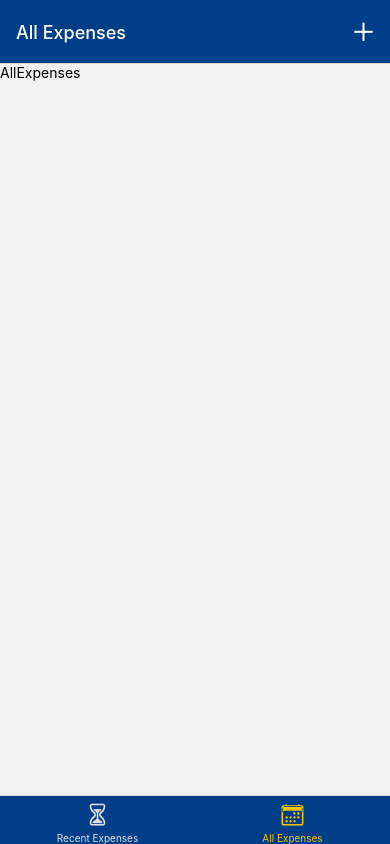
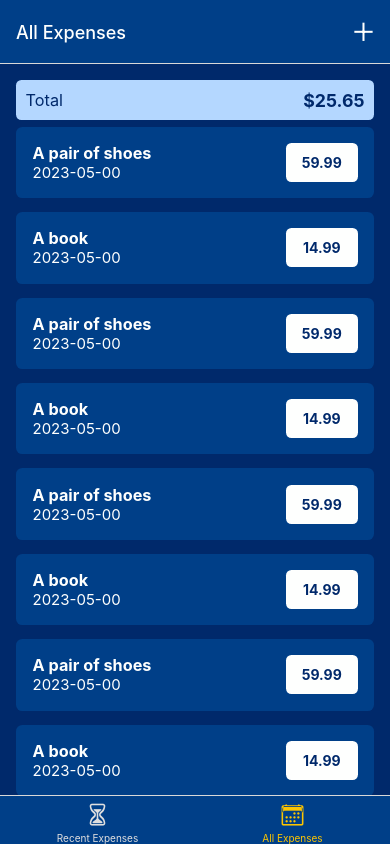
Before and after one commit to washtakzo/expense-tracker-app, a React Native app: screen /AllExpenses in a window 390 px wide. Built offline with nearby package versions, Linux system fonts and the light colour scheme.

Commit message:
UI implementation

```diff
--- a/screens/AllExpenses.tsx
+++ b/screens/AllExpenses.tsx
@@ -1,14 +1,44 @@
-import { StyleSheet, Text, View } from "react-native";
+import { StyleSheet, Text, View, FlatList, Dimensions } from "react-native";
 import React from "react";
+import Expense from "../components/Expense";
+import { DUMMY_EXPENSES } from "../utils/dummy-data";
+import { themeColors } from "../utils/colors";
+import Total from "../components/Total";
 
 const AllExpenses = () => {
   return (
-    <View>
-      <Text>AllExpenses</Text>
+    <View style={styles.screen}>
+      <View style={styles.totalContainer}>
+        <Total title="Total" amount="$25.65" />
+      </View>
+      <FlatList
+        data={DUMMY_EXPENSES}
+        keyExtractor={(item) => item.id.toString()}
+        renderItem={({ item }) => (
+          <View style={styles.expenseContainer}>
+            <Expense title={item.title} date={item.date} amount={item.amount} />
+          </View>
+        )}
+      />
     </View>
   );
 };
 
 export default AllExpenses;
 
-const styles = StyleSheet.create({});
+const deviceWidth = Dimensions.get("window").width;
+
+const styles = StyleSheet.create({
+  screen: {
+    flex: 1,
+    backgroundColor: themeColors.primaryDark,
+  },
+  expenseContainer: {
+    paddingHorizontal: deviceWidth / 24,
+    paddingVertical: deviceWidth / 56,
+  },
+  totalContainer: {
+    marginTop: deviceWidth / 24,
+    marginHorizontal: deviceWidth / 24,
+  },
+});
```
